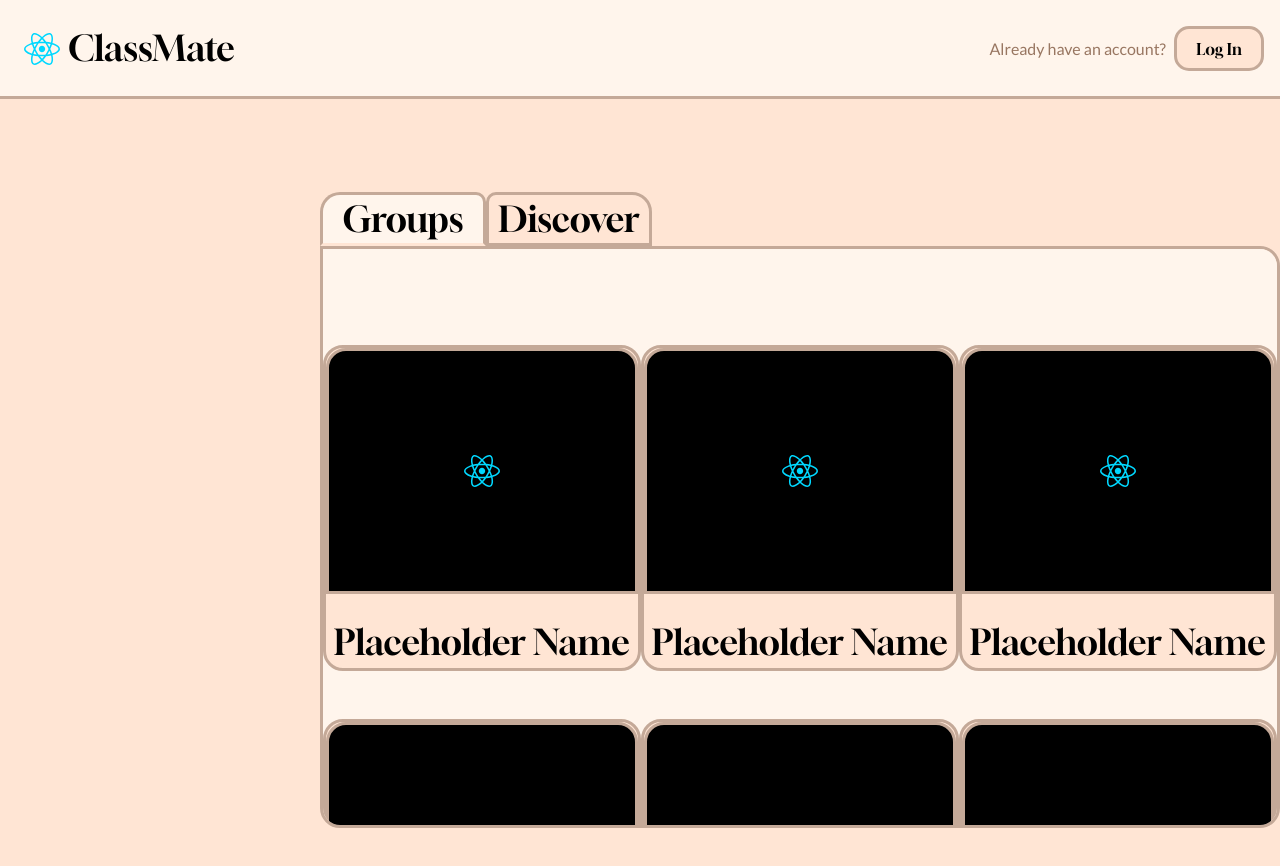
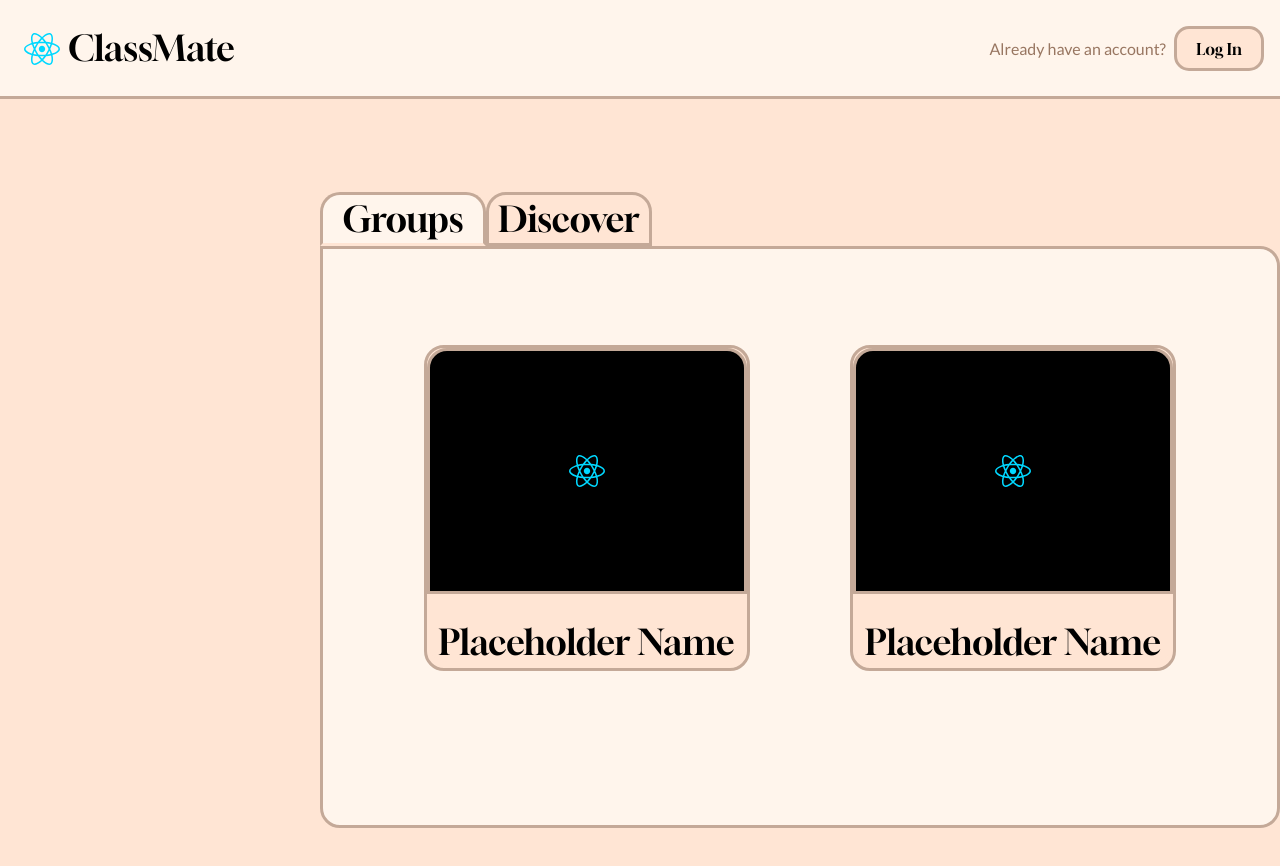
Before and after one commit to liaokira/ClassMate, a React (Vite) app in the folder frontend/: page /groups in a window 1280 px wide. Shown: the top 866 px of the page. Built offline with nearby package versions, Linux system fonts and the light colour scheme.

Commit message:
Base Design Improved
Groups and Discover tabs are fully implemented, just needs some setup for fetching groups from the backend and displaying them.

```diff
--- a/frontend/src/pages/MyGroups.jsx
+++ b/frontend/src/pages/MyGroups.jsx
@@ -29,7 +29,7 @@ const Tab = styled.div`
   width: 10rem;
   background-color: var(--secondary);
   border: 3px solid var(--tertiary);
-  border-top-left-radius: 10px;
+  border-top-left-radius: 20px;
   border-top-right-radius: 20px;
   display: flex;
   text-align: center;
@@ -46,7 +46,7 @@ const TabSelect = styled.div`
   border-right: 3px solid var(--tertiary);
   border-bottom: 3px solid var(--secondary);
   border-top-left-radius: 20px;
-  border-top-right-radius: 10px;
+  border-top-right-radius: 20px;
   display: flex;
   text-align: center;
   align-items: center;
@@ -121,19 +121,33 @@ function PlaceHolder() {
 }
 
 function MyGroups() {
+  const [myGroups, setmyGroups] = useState(true);
+
+  function toggleGroups() {
+    setmyGroups(!myGroups)
+  }
+  function GroupsTab() {
     return (
-    <Body>
-      <Banner>
-        <TabRow>
-            <TabSelect>
-                <h2>Groups</h2>
-            </TabSelect>
-            <Link to="/discover">
-              <Tab>
-                  <h2>Discover</h2>
-              </Tab>
-            </Link>
-        </TabRow>
+      myGroups ? <TabSelect style={{ userSelect: "none"}}><h2>Groups</h2></TabSelect> : <Tab onClick={toggleGroups} style={{ userSelect: "none"}}><h2>Groups</h2></Tab>
+    );
+  }
+  function DiscoverTab() {
+    return (
+      myGroups ? <Tab onClick={toggleGroups} style={{ userSelect: "none"}}><h2>Discover</h2></Tab> : <TabSelect style={{ userSelect: "none"}}><h2>Discover</h2></TabSelect>
+    );
+  }
+  function OwnedGroups() {
+    return (
+      <GroupBlock>
+      <GroupRow>
+        <PlaceHolder/>
+        <PlaceHolder/>
+      </GroupRow>
+    </GroupBlock>
+    );
+  }
+  function OtherGroups() {
+    return (
       <GroupBlock>
         <GroupRow>
           <PlaceHolder/>
@@ -146,6 +160,22 @@ function MyGroups() {
           <PlaceHolder/>
         </GroupRow>
       </GroupBlock>
+    );
+  }
+  function Groups() {
+    return (
+      myGroups ? OwnedGroups() : OtherGroups()
+    );
+  }
+
+  return (
+    <Body>
+      <Banner>
+        <TabRow>
+            <GroupsTab/>
+            <DiscoverTab/>
+        </TabRow>
+        <Groups/>
       </Banner>
     </Body>
   );
--- a/frontend/src/routes/AppRoutes.jsx
+++ b/frontend/src/routes/AppRoutes.jsx
@@ -17,7 +17,6 @@ const AppRoutes = ({ isAuthenticated }) => {
             <Route path="/register" element={<Register />} />
             <Route path="/login" element={<Login />} />
             <Route path="/groups" element={<MyGroups />} />
-            <Route path="/discover" element={<MyGroups />} />
 
             <Route
                 path="/profile"
```
Lines whose indentation alone changed are shown as unchanged.
